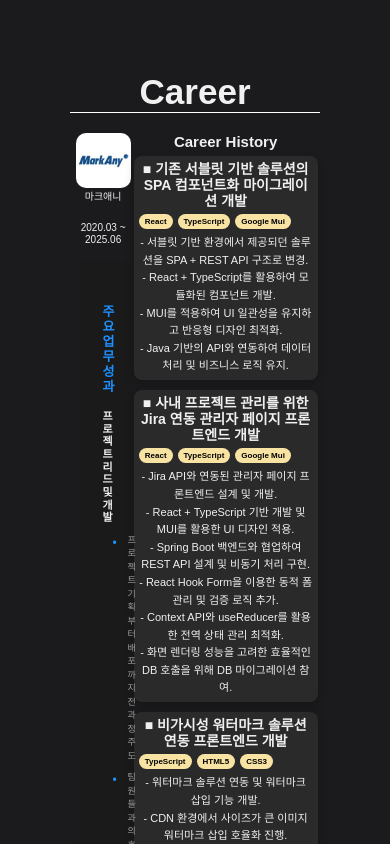
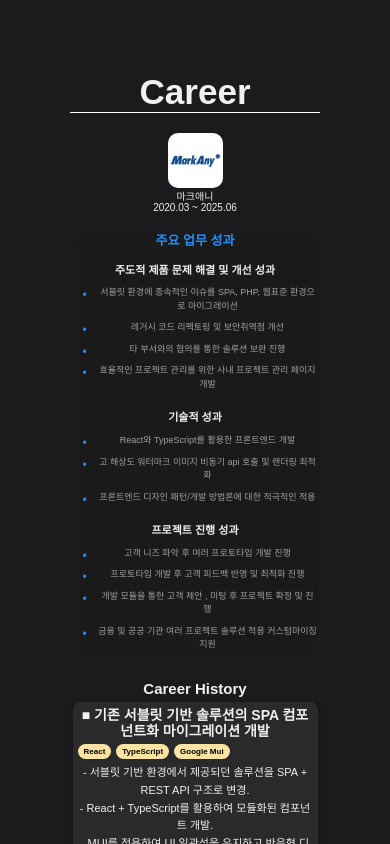
Before and after one commit to kimtaehun-dev/tagDev, a React (Vite) app: page / in a window 390 px wide. Shown: the part 2020-2864 px from the top of the page. Built offline with nearby package versions, Linux system fonts and the light colour scheme; a web font is replaced by a local one.

Commit message:
커리어 부분 주요성과 추가

```diff
--- a/src/components/molecules/workAchievements/WorkAchievements.css
+++ b/src/components/molecules/workAchievements/WorkAchievements.css
@@ -1,8 +1,6 @@
 .work-achievements {
   background: #1A1A1A;
   border-radius: 12px;
-  padding: 2rem;
-  margin: 2rem 0;
   color: #F0F0F0;
 }
 
@@ -48,10 +46,6 @@
 }
 
 @media (max-width: 768px) {
-  .work-achievements {
-    padding: 1.5rem;
-    margin: 1.5rem 0;
-  }
 
   .work-achievements h3 {
     font-size: 1.3rem;
--- a/src/components/molecules/workAchievements/WorkAchievements.tsx
+++ b/src/components/molecules/workAchievements/WorkAchievements.tsx
@@ -7,27 +7,29 @@
 
 const achievements: WorkAchievement[] = [
   {
-    title: "프로젝트 리드 및 개발",
+    title: "주도적 제품 문제 해결 및 개선 성과",
     items: [
-      "프로젝트 기획부터 배포까지 전 과정 주도",
-      "팀원들과의 효율적인 협업을 위한 프로세스 개선",
-      "코드 리뷰 및 기술 문서화 주도"
+      "서블릿 환경에 종속적인 이슈를 SPA, PHP, 웹표준 환경으로 마이그레이션",
+      "레거시 코드 리팩토링 및 보안취역점 개선",
+      "타 부서와의 협의를 통한 솔루션 보완 진행",
+      "효율적인 프로젝트 관리를 위한 사내 프로젝트 관리 페이지 개발"
     ]
   },
   {
     title: "기술적 성과",
     items: [
       "React와 TypeScript를 활용한 프론트엔드 개발",
-      "성능 최적화를 통한 페이지 로딩 시간 50% 단축",
-      "재사용 가능한 컴포넌트 설계 및 구현"
+      "고 해상도 워터마크 이미지 비동기 api 호출 및 랜더링 최적화",
+      "프론트엔드 디자인 패턴/개발 방법론에 대한 적극적인 적용"
     ]
   },
   {
-    title: "문제 해결 및 개선",
+    title: "프로젝트 진행 성과",
     items: [
-      "크로스 브라우징 이슈 해결",
-      "사용자 경험 개선을 위한 UI/UX 개선",
-      "코드 품질 향상을 위한 리팩토링 수행"
+      "고객 니즈 파악 후 여러 프로토타입 개발 진행",
+      "프로토타입 개발 후 고객 피드백 반영 및 최적화 진행",
+      "개발 모듈을 통한 고객 제안 , 미팅 후 프로젝트 확정 및 진행",
+      "금융 및 공공 기관 여러 프로젝트 솔루션 적용 커스텀마이징 지원"
     ]
   }
 ];
--- a/src/components/organisms/article/career/Career.tsx
+++ b/src/components/organisms/article/career/Career.tsx
@@ -75,9 +75,9 @@
         <div className='company-desciption'>
           <div className='company-logo'>
             <Avatar imagePath='/tagDev/images/markany_logo.jpg' avatarName='마크애니'/>
-          </div>
-          <div className='company-text'>
-            <p>2020.03 ~ 2025.06</p>
+            <div className='company-text'>
+              <p>2020.03 ~ 2025.06</p>
+            </div>
           </div>
           <div className='work-achievements'>
             <WorkAchievements />
--- a/src/components/organisms/article/career/career.css
+++ b/src/components/organisms/article/career/career.css
@@ -10,14 +10,15 @@
   display: flex;
   margin : 0 auto;
   flex-direction: row;
+  gap : 2rem;
 }
 
 .company-desciption{
-  width: 25%;
+  width: 30%;
 }
 
 .history{
-  width:75%;
+  width:70%;
 }
 .history h2{
   padding-bottom: 0.5rem;
@@ -27,3 +28,27 @@
 .company-logo{
   margin-bottom : 2rem;
 }
+
+@media screen and (max-width: 768px) {
+  .carrer-container{
+    flex-direction: column;
+  }
+
+  .history{
+    width: 100%;
+  }
+  .company-logo{
+    display: flex;
+    flex-direction: column;
+    align-items: center;
+    justify-content: center;
+  }
+  .work-achievements{
+    margin: 0 ;
+    padding: 0;
+  }
+  .company-desciption{
+    width: 100%;
+  }
+
+}
```
